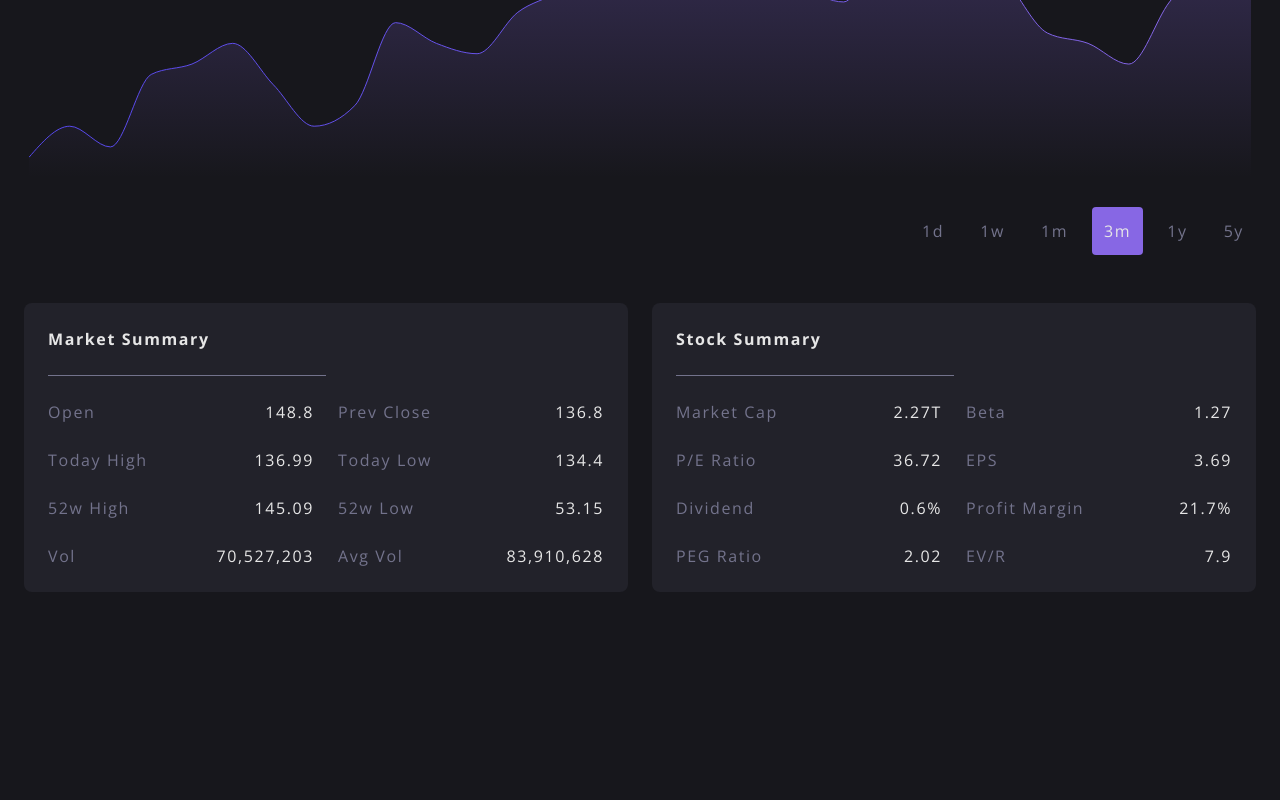
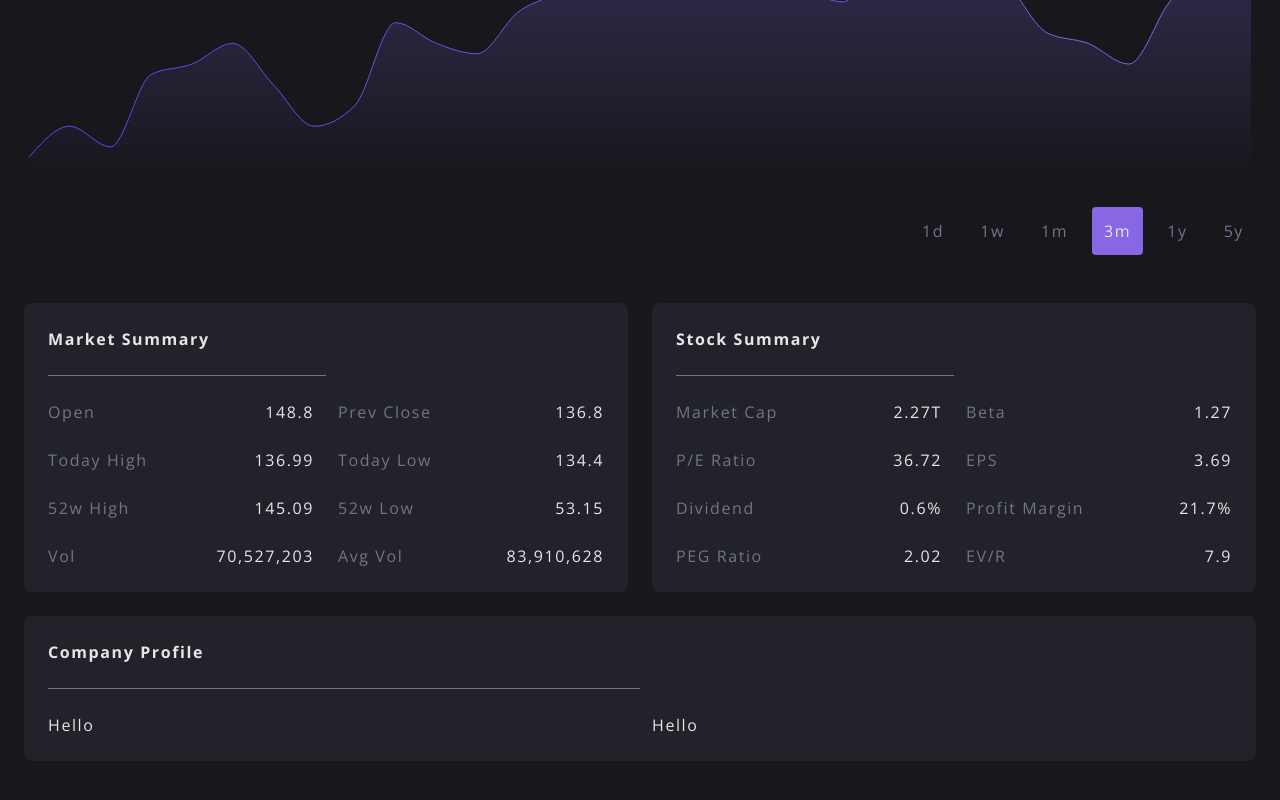
Before and after one commit to edwinkys/stock-analytic, a React (Create React App) app in the folder frontend/: page / in a window 1280 px wide. Shown: the part 430-1230 px from the top of the page. Before the commit the page ends 1094 px from the top, so only its background shows below. Built offline with nearby package versions, Linux system fonts and the light colour scheme.

Commit message:
Add Stock Summary

```diff
--- a/frontend/src/Pages/StockPage.js
+++ b/frontend/src/Pages/StockPage.js
@@ -235,7 +235,7 @@ const StockPage = props => {
             <StockChart data={data} label="label" value="val" />
             <ChoiceChips className="flex flex-row overflow-x-auto justify-start md:justify-end py-6" />
           </div>
-          <div className="grid grid-cols-1 md:grid-cols-2 gap-6">
+          <div className="grid grid-cols-1 md:grid-cols-2 gap-6 mb-6">
             <Card title="Market Summary">
               <CardGrid>
                 {
@@ -251,6 +251,14 @@ const StockPage = props => {
               </CardGrid>
             </Card>
           </div>
+          <div className="flex flex-col">
+            <Card title="Company Profile">
+              <div className="grid grid-cols-1 md:grid-cols-2 gap-6">
+                <span>Hello</span>
+                <span>Hello</span>
+              </div>
+            </Card>
+          </div>
         </div>
       </div>
     </DefaultLayout>
```
